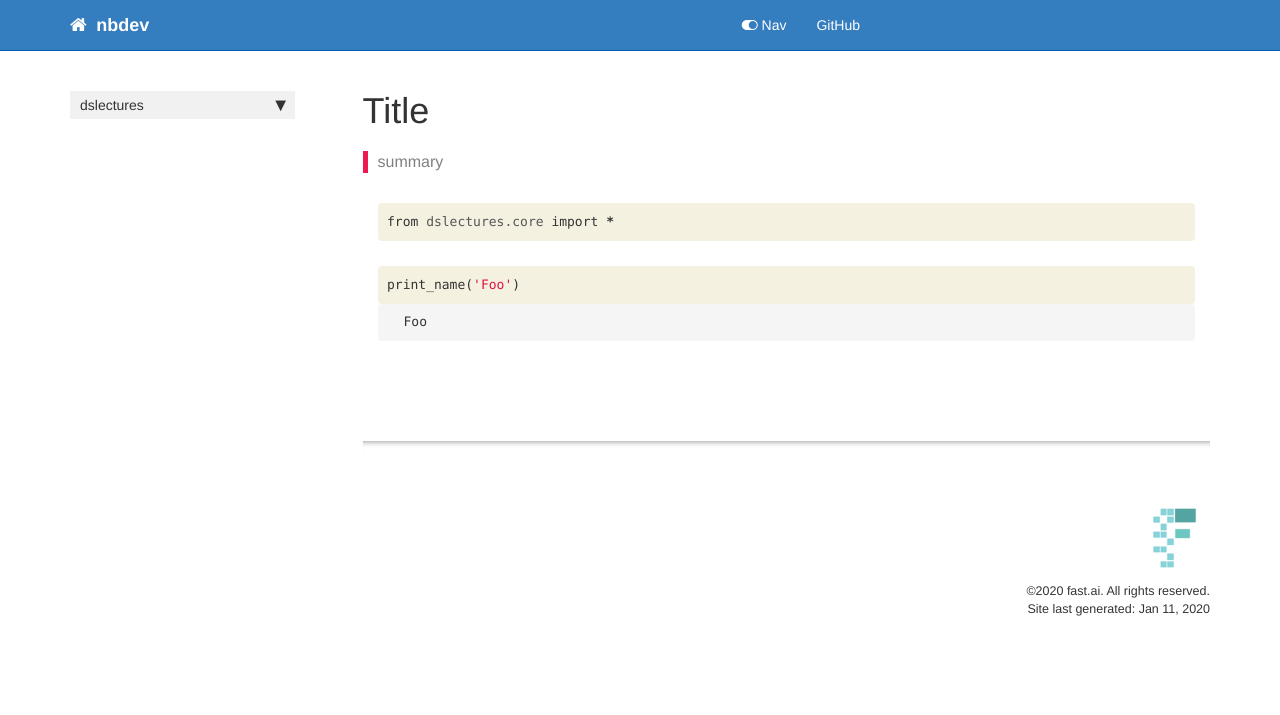
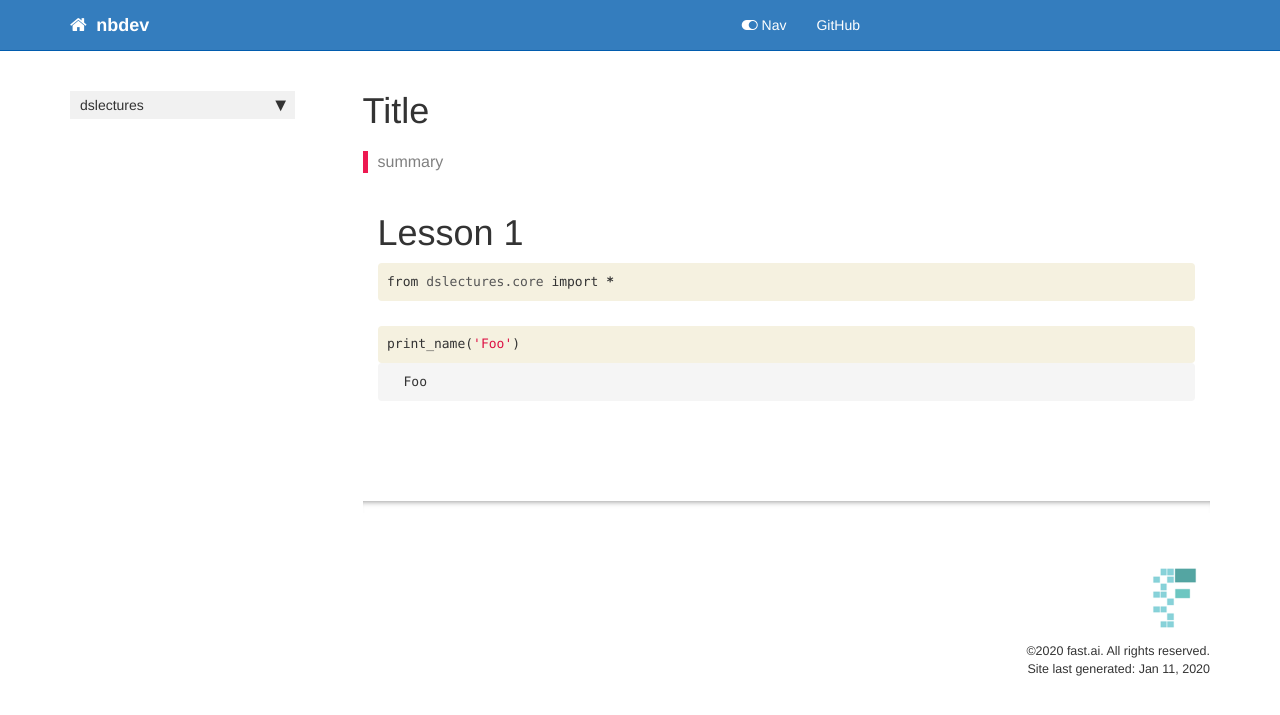
Before and after one commit to lewtun/dslectures, a Jekyll site: the page built from docs/lesson01.html, in a window 1280 px wide. Shown: the top 715 px of the page. Built offline with Jekyll 4.4.1, drawn with Linux system fonts in a browser that asks for light colours; nearby versions of some CDN libraries; comment, search, counter and statistics services are not loaded.

Commit message:
Add headers to notebooks

```diff
--- a/docs/lesson01.html
+++ b/docs/lesson01.html
@@ -21,6 +21,12 @@
 
 <div class="cell border-box-sizing code_cell rendered">
 
+</div>
+<div class="cell border-box-sizing text_cell rendered"><div class="inner_cell">
+<div class="text_cell_render border-box-sizing rendered_html">
+<h1 id="Lesson-1">Lesson 1<a class="anchor-link" href="#Lesson-1">&#182;</a></h1>
+</div>
+</div>
 </div>
 <div class="cell border-box-sizing code_cell rendered">
 <div class="input">
```
Also changed, not shown: README.md, 1 other file.
